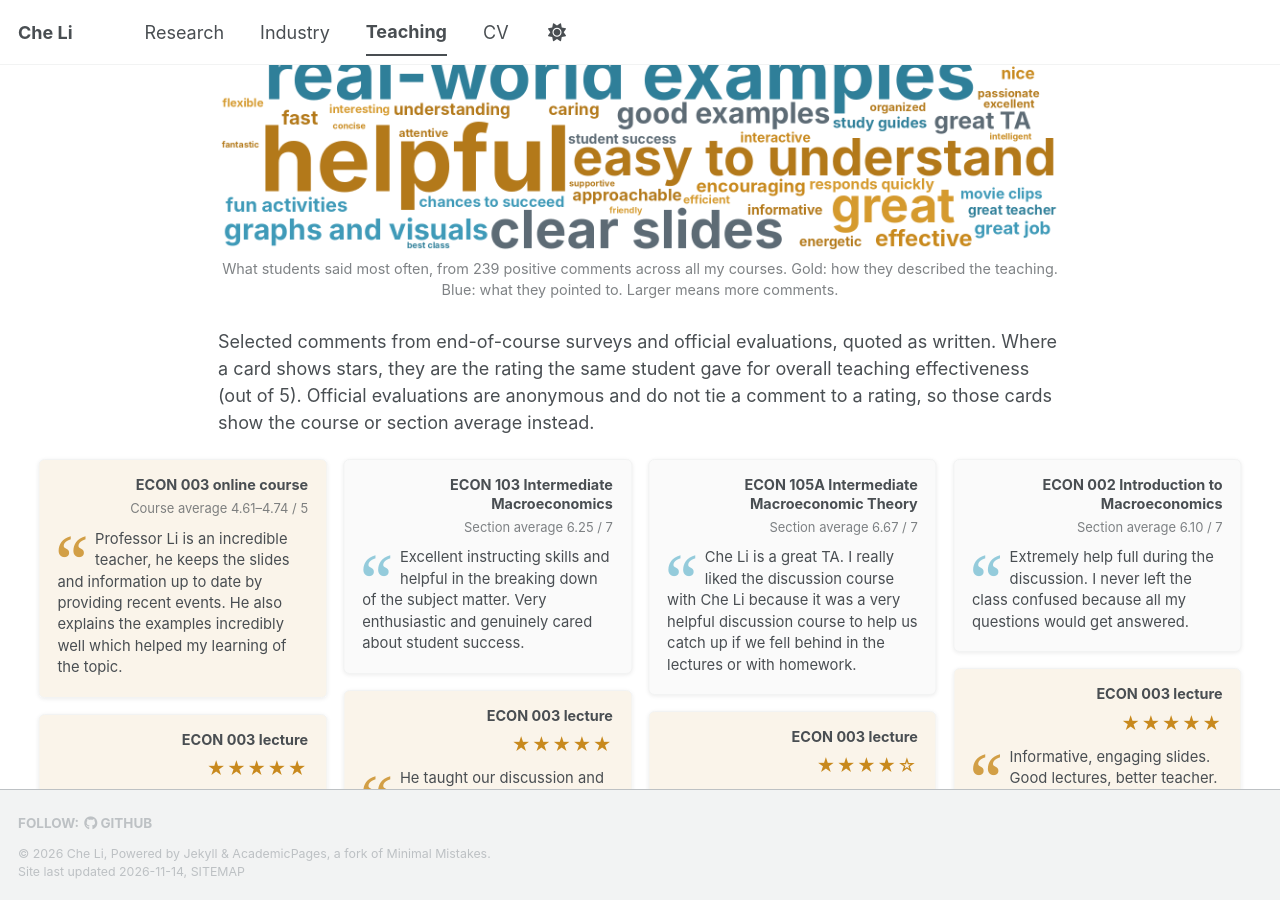
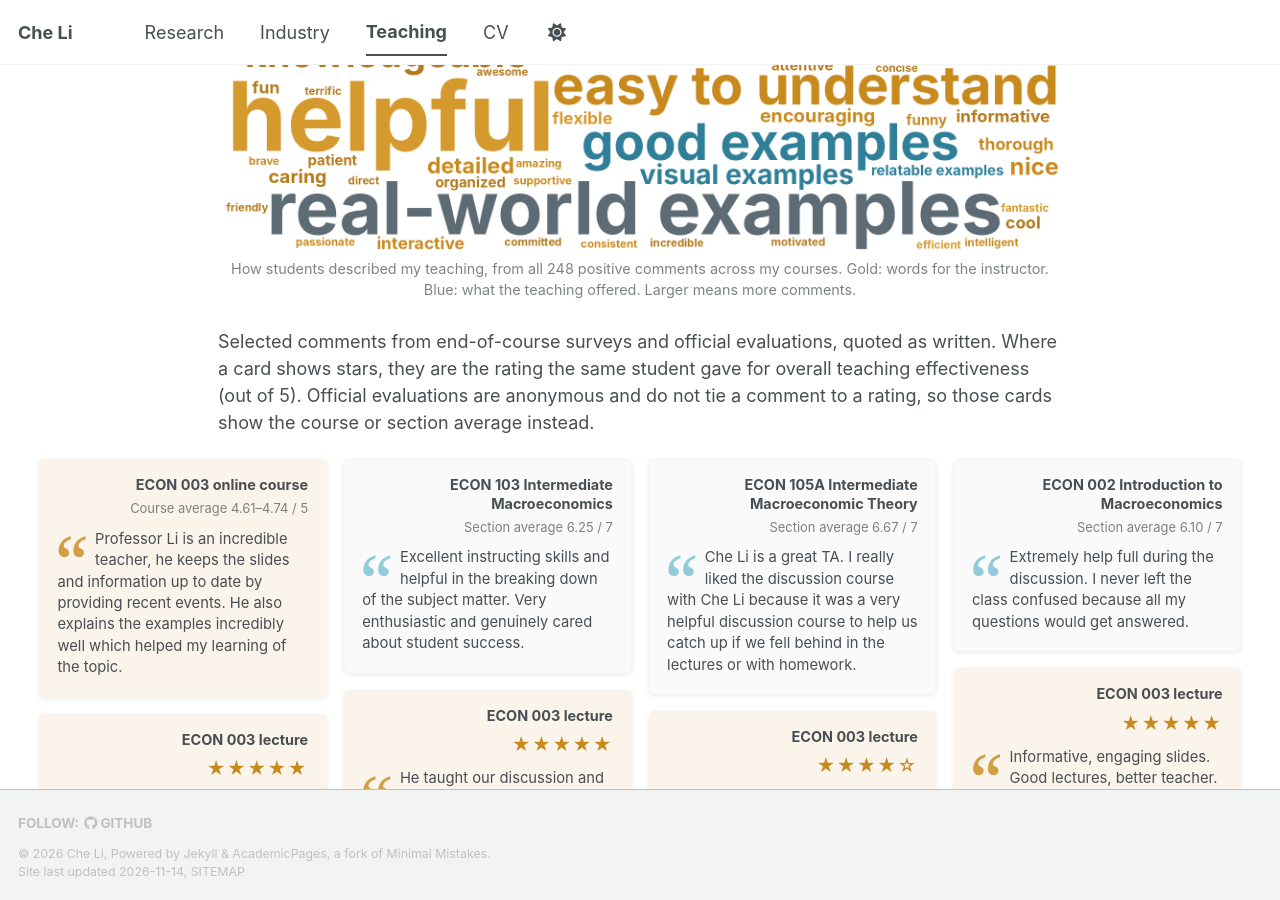
Before and after one commit to liche0907/Personal-Website, a Jekyll site: the page built from _pages/teaching.md, in a window 1280 px wide and 900 px high, scrolled down 1072 px. Built offline with Jekyll 4.4.1, drawn with Linux system fonts in a browser that asks for light colours; a script bundle is joined from its source files by our own code; a style sheet for code colours, icons or effects is not loaded.

Commit message:
Word cloud: relabel every comment in context, keep only words that describe the teaching

```diff
--- a/_pages/teaching.md
+++ b/_pages/teaching.md
@@ -27,8 +27,8 @@ In a large course, fairness has to be designed in. When I took over a 530-studen
 ## Student Comments
 
 <figure class="comment-cloud">
-<img src="/images/student-comment-cloud.png" alt="Word cloud of student comments. The largest entries are helpful, real-world examples, explains clearly, clear, easy to understand, explains concepts, clear slides, engaging and great.">
-<figcaption>What students said most often, from 239 positive comments across all my courses. Gold: how they described the teaching. Blue: what they pointed to. Larger means more comments.</figcaption>
+<img src="/images/student-comment-cloud.png" alt="Word cloud of how students described the teaching. The largest entries are helpful, real-world examples, explains clearly, answers every question, easy to understand, clear, good examples and knowledgeable.">
+<figcaption>How students described my teaching, from all 248 positive comments across my courses. Gold: words for the instructor. Blue: what the teaching offered. Larger means more comments.</figcaption>
 </figure>
 
 Selected comments from end-of-course surveys and official evaluations, quoted as written. Where a card shows stars, they are the rating the same student gave for overall teaching effectiveness (out of 5). Official evaluations are anonymous and do not tie a comment to a rating, so those cards show the course or section average instead.
```
Also changed, not shown: images/student-comment-cloud.png.
